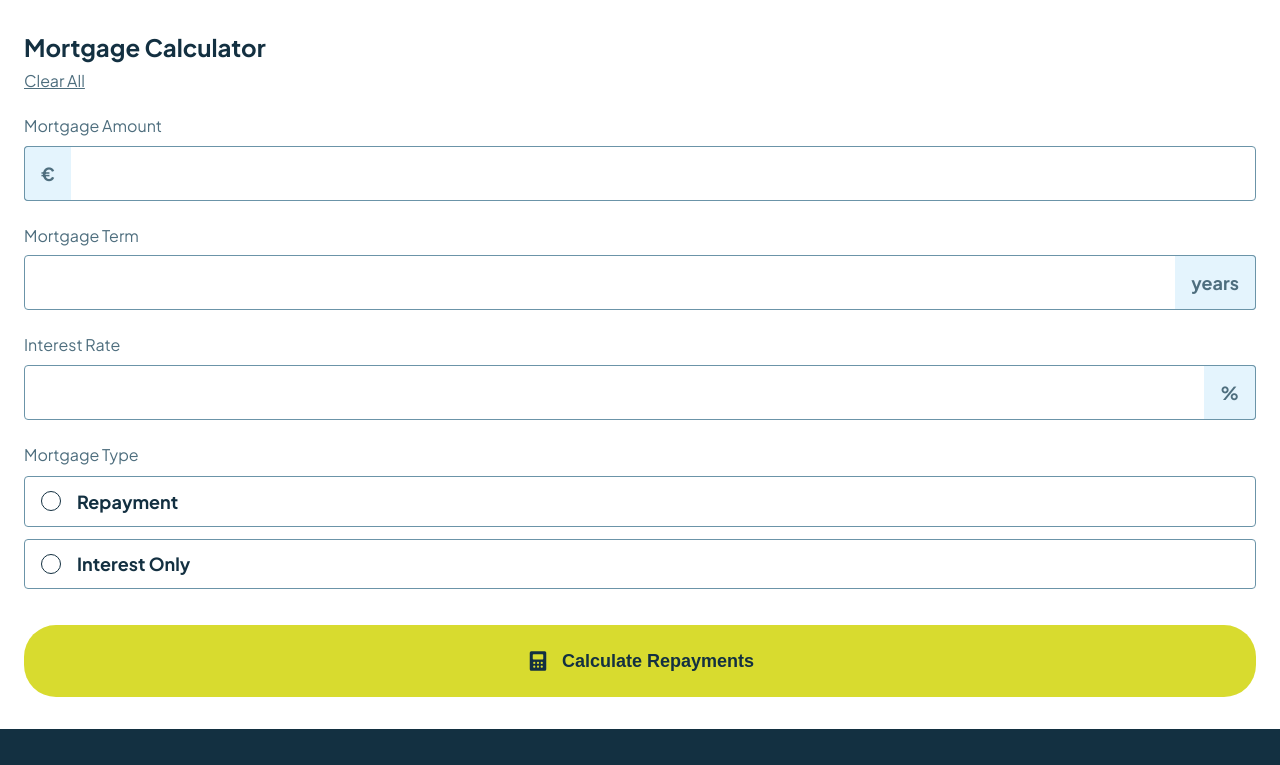
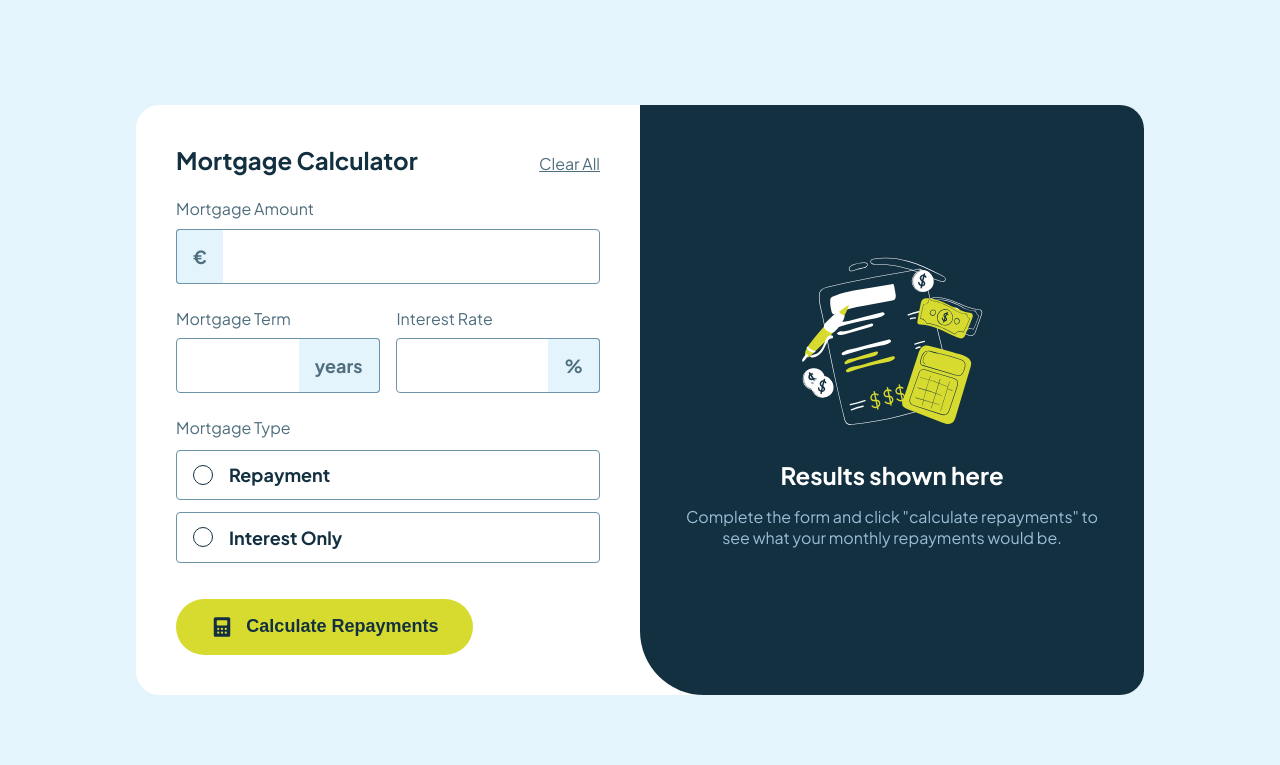
Before and after one commit to DrakeHermit/mortgage-repayment-calculator, a React (Vite) app: page / in a window 1280 px wide. Shown: the top 765 px of the page. Built offline with nearby package versions, Linux system fonts and the light colour scheme.

Commit message:
feat: made the calculator responsive for various devices
fix: fixed a bug where i set one of the error messages to a string of boolean instead of an empty string which broke the error message displaying

```diff
--- a/src/components/FinalResult/FinalResult.scss
+++ b/src/components/FinalResult/FinalResult.scss
@@ -1,43 +1,37 @@
 @use "../../styles/variables.scss" as v;
 
-.result__header {
+.results-content {
+  width: 100%;
+  max-width: 800px;
+
+  h3 {
     color: v.$white;
     font-size: 1.5rem;
     margin-bottom: 1rem;
   }
 
-.results .result__description {
+  .description {
+    color: v.$slate-300;
     text-align: left;
     line-height: 1.6;
     margin-bottom: 1.5rem;
   }
 
-.results .result__container {
+  .results-box {
     background-color: rgba(#000000, 0.25);
     padding: 1.5rem 1rem;
     border-radius: 8px;
     position: relative;
     overflow: hidden;
 
-  p {
-    text-align: left;
-  }
-
-  .color__primary {
-    color: v.$lime;
-    font-size: 2.5rem;
-    font-weight: bold;
-  }
-
-  .color__white {
-    color: v.$white;
-    font-size: 2.5rem;
-    font-weight: bold;
-  }
-
-  hr {
-    margin: 1rem 0;
-    border: 1px solid rgba(v.$slate-300, 0.25);
+    &::before {
+      content: "";
+      position: absolute;
+      height: 6px;
+      width: 100%;
+      left: 0;
+      top: 0;
+      background-color: v.$lime;
     }
 
     h4 {
@@ -45,14 +39,48 @@
       margin-bottom: 8px;
       font-weight: 400;
     }
+
+    .amount {
+      font-weight: bold;
+      font-size: 2.5rem;
+      text-align: left;
+
+      &.primary {
+        color: v.$lime;
       }
 
-.results .result__container::before {
-  content: "";
-  position: absolute;
-  height: 6px;
-  width: 100%;
-  left: 0;
-  top: -2px;
-  background-color: v.$lime;
+      &.secondary {
+        color: v.$white;
       }
+    }
+
+    hr {
+      margin: 1rem 0;
+      border: 1px solid rgba(v.$slate-300, 0.25);
+    }
+  }
+}
+
+@media screen and (min-width: 768px) {
+  .results-content .results-box {
+      .amount.primary {
+        font-size: 3.5rem;
+      }
+
+      .amount.secondary {
+        font-size: 1.5rem;
+      }
+
+      hr {
+        margin-block: 2rem;
+      }
+    }
+  }
+
+@media screen and (min-width: 1024px) {
+  .results-content {
+    .description {
+      margin-bottom: v.$p-500;
+    }
+  }
+}
--- a/src/components/FinalResult/FinalResult.tsx
+++ b/src/components/FinalResult/FinalResult.tsx
@@ -8,17 +8,16 @@ export const FinalResult = () => {
   const { monthlyRepayment, totalRepayment, monthlyPayment, totalRepaid } = mortgageType()
 
   return (
-    <section>
-      <h3 className='result__header'>Your results</h3>
-      <p className='result__description'>Your results are shown below based on the information you provided. To adjust the results, edit the form and click “calculate repayments” again.</p>
-        <div className="green-accent"></div>
-      <div className='result__container'>
+    <div className='results-content'>
+      <h3>Your results</h3>
+      <p className='description'>Your results are shown below based on the information you provided. To adjust the results, edit the form and click "calculate repayments" again.</p>
+      <div className='results-box'>
         <h4>Your monthly repayments</h4>
-        <p className='color__primary'>{formData.mortgageType === 'repayment' ? formatValue(monthlyRepayment ?? 0) : formatValue(monthlyPayment ?? 0)}</p>
+        <p className='amount primary'>{formData.mortgageType === 'repayment' ? formatValue(monthlyRepayment ?? 0) : formatValue(monthlyPayment ?? 0)}</p>
         <hr />
         <h4>Total you'll repay over the term</h4>
-        <p className='color__white'>{formData.mortgageType === 'repayment' ? formatValue(totalRepayment ?? 0) : formatValue(totalRepaid ?? 0)}</p>
+        <p className='amount secondary'>{formData.mortgageType === 'repayment' ? formatValue(totalRepayment ?? 0) : formatValue(totalRepaid ?? 0)}</p>
       </div>
-    </section>
+    </div>
   )
 }
--- a/src/components/Form/Form.scss
+++ b/src/components/Form/Form.scss
@@ -122,12 +122,35 @@
     height: 1.5rem;
   }
 
-  &:hover {
-    background-color: rgba(v.$lime,  0.5);
-    transition: all 0.3s ease-in-out;
+  @media (hover: hover){
+    &:hover {
+      background-color: rgba(v.$lime,  0.5);
+      transition: all 0.3s ease-in-out;
+    }
   }
 }
 
 .label__group {
   position: relative;
 }
+
+@media screen and (min-width: 768px) {
+  .md {
+    display: flex;
+    justify-content: space-between;
+
+    .form__group{
+      width: 48%;
+    }
+  }
+  .form__submit {
+    padding: 1rem;
+    width: 48%;
+  }
+}
+
+@media screen and (min-width: 1024px) {
+  .form__submit {
+    width: 70%;
+  }
+}
--- a/src/components/Form/Form.tsx
+++ b/src/components/Form/Form.tsx
@@ -15,6 +15,7 @@ export const Form = () => {
         </div>
           {formData.errors?.mortgageAmount && <p className='error__message'>{formData.errors.mortgageAmount}</p>}
       </div>
+      <div className="md">
         <div className="form__group">
           <label htmlFor="mortgage-term" className='form__label'>Mortgage Term</label>
           <div className="label__group">
@@ -30,6 +31,7 @@ export const Form = () => {
             <input type="number" name="interestRate" value={formData.interestRate} onChange={(e) => handleInputChange(e)} id="interest-rate" className={`form__field p-right-3 ${formData.errors?.interestRate && 'error'}`} />
           </div>
           {formData.errors?.interestRate && <p className='error__message'>{ formData.errors.interestRate }</p>}
+        </div>
       </div>
       <div className={"form__group"}>
         <fieldset>
--- a/src/components/Results/Results.scss
+++ b/src/components/Results/Results.scss
@@ -1,20 +1,28 @@
 @use '../../styles/variables' as v;
 
 .results {
+  background-color: v.$slate-900;
+  padding: v.$p-400 v.$p-300;
+  width: 100%;
   display: flex;
   flex-direction: column;
+  justify-content: flex-start;
+  align-items: center;
+
+  .empty-state {
+    display: flex;
+    flex-direction: column;
+    align-items: center;
     justify-content: center;
-  align-items: center;
-  gap: 1rem;
-  background-color: v.$slate-900;
-  padding: v.$p-400 v.$p-300;
+    text-align: center;
 
     img {
       width: 192px;
       height: 192px;
+      margin-bottom: 1rem;
     }
 
-  .results__title {
+    h2 {
       font-size: 1.5rem;
       font-weight: bold;
       margin-bottom: 1rem;
@@ -22,7 +30,28 @@
     }
 
     p {
-    text-align: center;
       color: v.$slate-300;
+      max-width: 500px;
     }
   }
+}
+
+@media screen and (min-width: 768px) {
+  .results {
+    border-radius: 0 0 1.5rem 1.5rem;
+    padding: v.$p-500;
+    min-height: 400px;
+
+    .empty-state {
+      height: 100%;
+      justify-content: center;
+    }
+  }
+}
+
+@media screen and (min-width: 1024px) {
+  .results {
+    border-radius: 0 1.5rem 1.5rem 4rem;
+    padding: v.$p-500;
+  }
+}
--- a/src/components/Results/Results.tsx
+++ b/src/components/Results/Results.tsx
@@ -7,15 +7,15 @@ export const Results = () => {
 
   return (
     <section className='results'>
-      {formData.isSubmitted ? (<FinalResult />) :
-        (
-          <>
-            <img src = "/images/illustration-empty.svg" alt = "" />
-            <h2 className='results__title'>Results shown here</h2>
-            <p>Complete the form and click "calculate repayments" to see what your monthly repayments would be.</p>)
-          </>
-        )
-}
+      {formData.isSubmitted ? (
+        <FinalResult />
+      ) : (
+        <div className='empty-state'>
+          <img src="/images/illustration-empty.svg" alt="" />
+          <h2>Results shown here</h2>
+          <p>Complete the form and click "calculate repayments" to see what your monthly repayments would be.</p>
+        </div>
+      )}
     </section>
   )
 }
--- a/src/context/formContext.tsx
+++ b/src/context/formContext.tsx
@@ -67,7 +67,7 @@ export const FormProvider = ({ children }: { children: ReactNode }) => {
       mortgageAmount: '',
       mortgageTerm: '',
       interestRate: '',
-      mortgageType: 'Boolean',
+      mortgageType: '',
       isSubmitted: false,
     });
   }
--- a/src/pages/MainPage/MainPage.scss
+++ b/src/pages/MainPage/MainPage.scss
@@ -20,3 +20,42 @@
     padding: 2px;
   }
 }
+
+@media screen and (min-width: 768px) {
+  body {
+    background-color: v.$slate-100;
+    padding: v.$p-500;
+  }
+  .main {
+    max-width: 688px;
+    margin: 0 auto;
+  }
+  .main__content {
+    background-color: v.$white;
+    padding: v.$p-500;
+    border-radius: 1.5rem 1.5rem 0 0;
+  }
+  .title__section {
+    display: flex;
+    justify-content: space-between;
+  }
+}
+
+@media screen and (min-width: 1024px) {
+  body {
+    min-height: 100vh;
+    display: flex;
+    justify-content: center;
+    align-items: center;
+  }
+  .main {
+    display: grid;
+    grid-template-columns: repeat(2, 1fr);
+    background-color: v.$white;
+    min-width: 1008px;
+    border-radius:  1.5rem;
+  }
+  .main__content{
+    border-radius: 1.5rem ;
+  }
+}
--- a/src/pages/MainPage/MainPage.tsx
+++ b/src/pages/MainPage/MainPage.tsx
@@ -8,10 +8,12 @@ export const MainPage = () => {
   const { handleClearForm } = useFormContext();
 
   return (
-    <main>
+    <main className="main">
       <div className="main__content">
-        <MainHeading />
-        <button className="clear__form" onClick={handleClearForm}>Clear All</button>
+        <div className="title__section">
+          <MainHeading />
+          <button className="clear__form" onClick={handleClearForm}>Clear All</button>
+        </div>
         <Form />
       </div>
       <Results />
```
Also changed, not shown: src/styles/_mixins.scss (deleted). Lines whose indentation alone changed are shown as unchanged.
